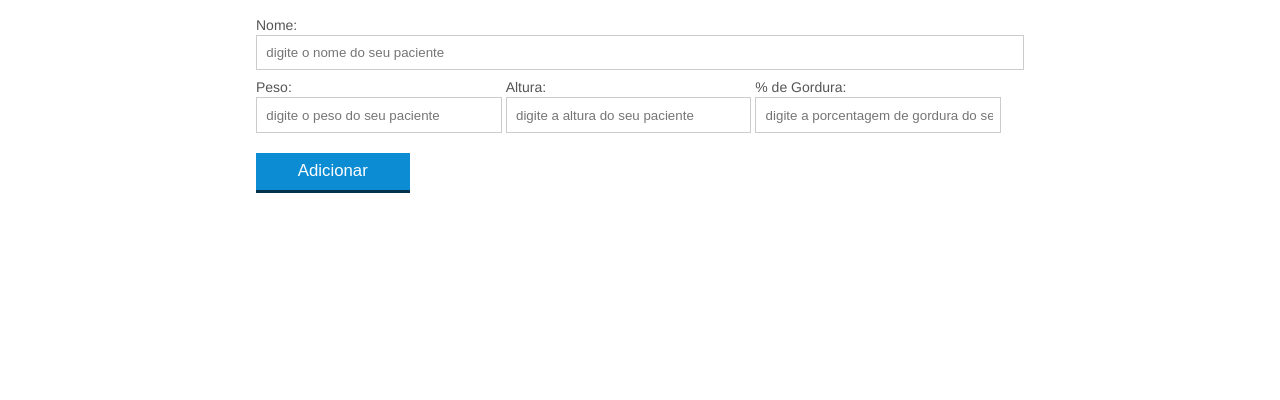
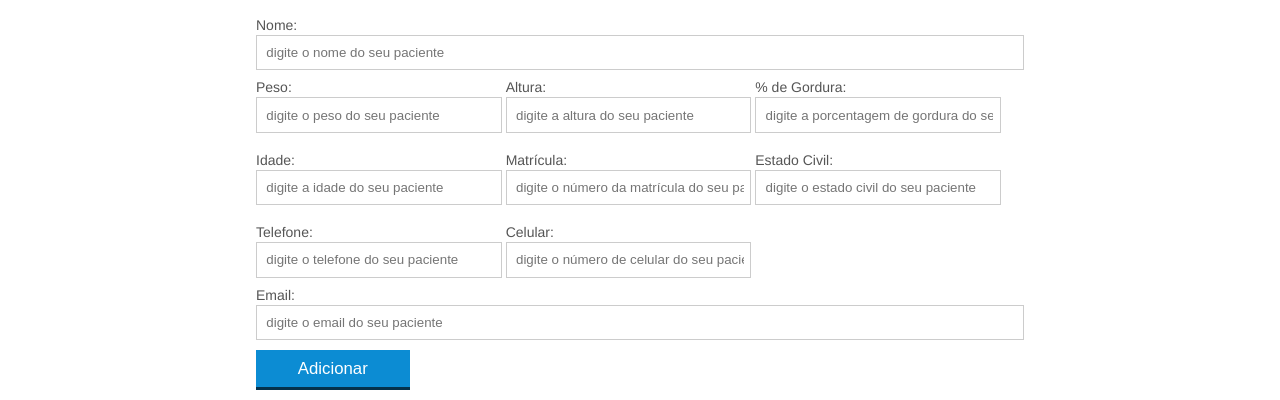
Before and after one commit to BinaCampiotto/BinaJava, a plain HTML site: page bina java script/index.html in a window 1280 px wide. Shown: the part 676-1076 px from the top of the page. Before the commit the page ends 879 px from the top, so only its background shows below. Drawn offline with Linux system fonts and the light colour scheme.

Commit message:
Add files via upload

```diff
--- a/bina java script/index.html
+++ b/bina java script/index.html
@@ -122,6 +122,30 @@
 		            <label for="gordura">% de Gordura:</label>
 		            <input id="gordura" type="text" placeholder="digite a porcentagem de gordura do seu paciente" class="campo campo-medio">
 		        </div>
+				<div class="grupo">
+		            <label for="gordura">Idade:</label>
+		            <input id="gordura" type="text" placeholder="digite a idade do seu paciente" class="campo campo-medio">
+		        </div>
+				<div class="grupo">
+		            <label for="gordura">Matrícula:</label>
+		            <input id="gordura" type="text" placeholder="digite o número da matrícula do seu paciente" class="campo campo-medio">
+		        </div>
+				<div class="grupo">
+		            <label for="gordura">Estado Civil:</label>
+		            <input id="gordura" type="text" placeholder="digite o estado civil do seu paciente" class="campo campo-medio">
+		        </div>
+				<div class="grupo">
+		            <label for="gordura">Telefone:</label>
+		            <input id="gordura" type="text" placeholder="digite o telefone do seu paciente" class="campo campo-medio">
+		        </div>
+				<div class="grupo">
+		            <label for="gordura">Celular:</label>
+		            <input id="gordura" type="text" placeholder="digite o número de celular do seu paciente" class="campo campo-medio">
+		        </div>
+				<div class="">
+		            <label for="nome">Email:</label>
+		            <input id="nome" name="nome" type="text" placeholder="digite o email do seu paciente" class="campo">
+		        </div>
 
 		        <button id="adicionar-paciente" class="botao bto-principal">Adicionar</button>
 		    </form>
```
